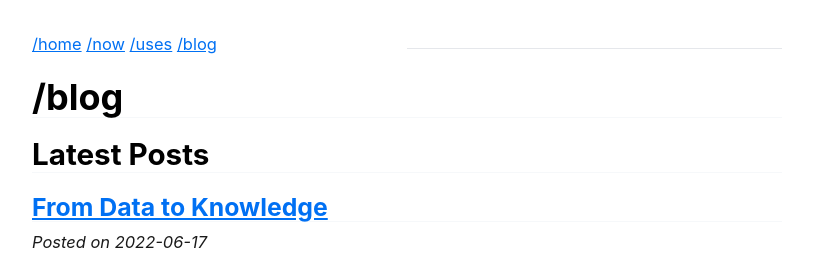
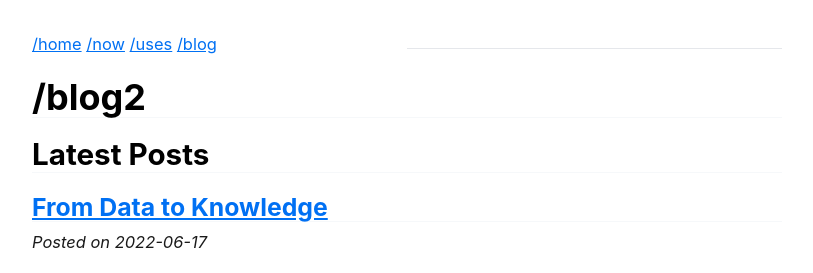
Before and after one commit to datastring/datastring.github.io, a Jekyll site: the page built from blog.md, in a window 1280 px wide. Shown: the top 273 px of the page, without its empty margins (233-1046 px from the left). Built offline with Jekyll 4.4.1, drawn with Linux system fonts in a browser that asks for light colours.

Commit message:
relegated blog to blog2. trying to itnroduce mataroa.blog aas /blog in the website

```diff
--- a/blog.md
+++ b/blog.md
@@ -1,7 +1,7 @@
 ---
 layout: mainpage
-title: /blog
-url: /blog
+title: /blog2
+url: /blog2
 ---
 ## Latest Posts
 
```
